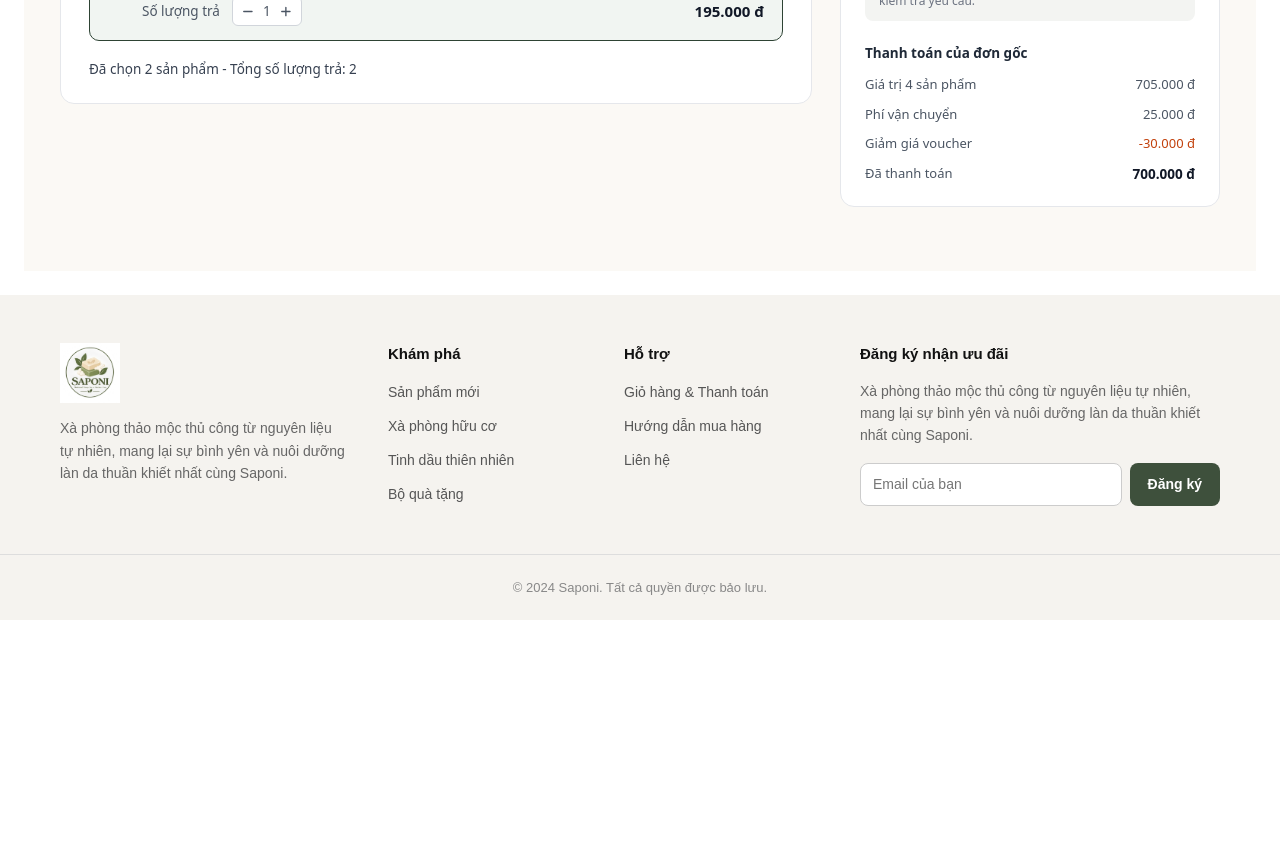
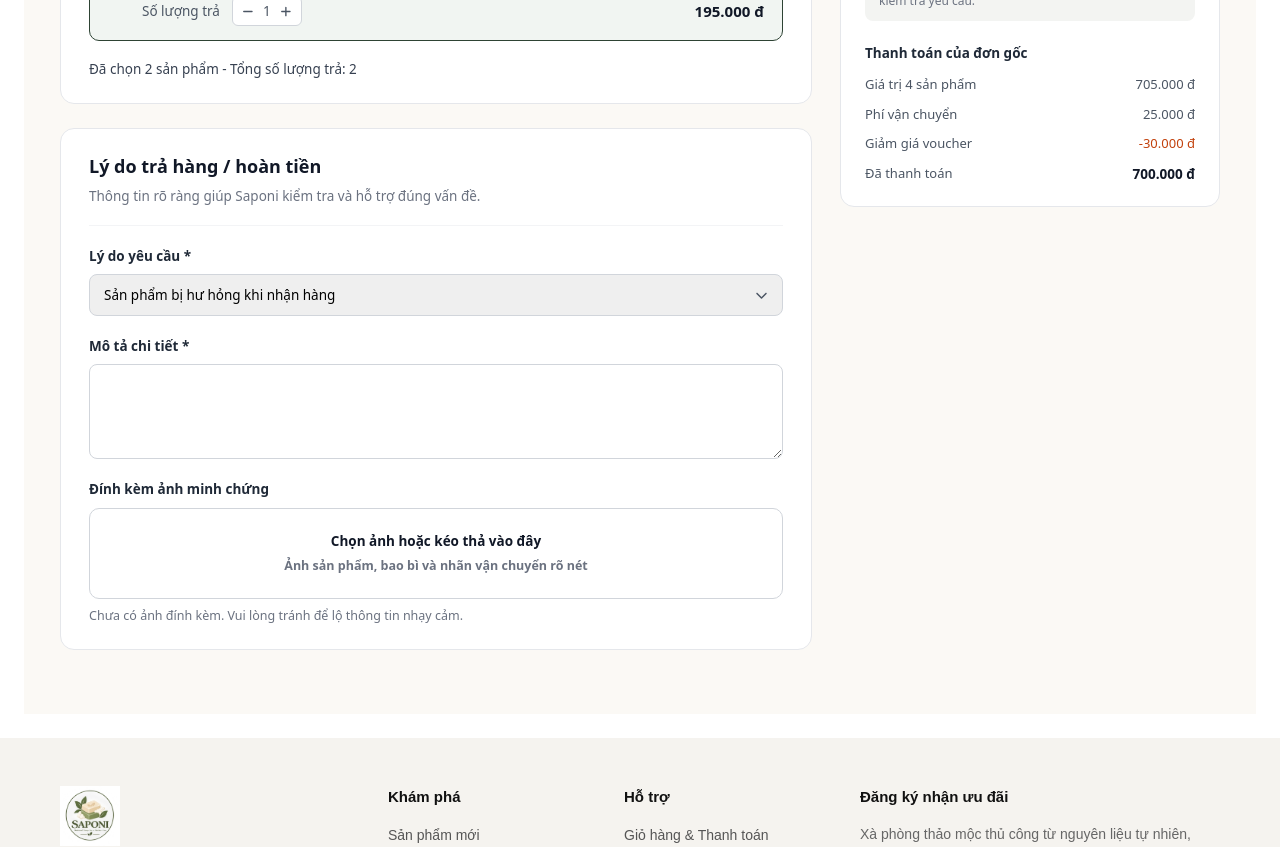
Before and after one commit to 23130087-AnhHan/FrontEnd_BanXaPhong, a React (Vite) app: page /tai-khoan/don-hang/return in a window 1280 px wide. Shown: the part 660-1507 px from the top of the page. Before the commit the page ends 1280 px from the top, so only its background shows below. Built offline with nearby package versions, Linux system fonts and the light colour scheme.

Commit message:
feat: thêm componet lý do trả hàng

```diff
--- a/package.json
+++ b/package.json
@@ -26,6 +26,7 @@
     "@types/react-dom": "^19.3.0",
     "@vitejs/plugin-react": "^6.1.2",
     "oxlint": "^1.88.0",
+    "sass-embedded": "^1.108.1",
     "typescript": "^7.0.2",
     "vite": "^8.3.4"
   }
--- a/src/pages/OrderReturn/OrderReturn.tsx
+++ b/src/pages/OrderReturn/OrderReturn.tsx
@@ -1,6 +1,7 @@
 import ReturnProducts from './components/ReturnProducts'
 import InforOrder from './components/InforOrder'
 import ExpectedMoney from './components/ExpectedMoney'
+import ReasonReturn from './components/ReasonReturn'
 import './OrderReturn.css'
 
 export default function OrderReturn() {
@@ -14,6 +15,7 @@ export default function OrderReturn() {
             <div className="order-return-layout">
                 <div className="order-return-main">
                     <ReturnProducts />
+                    <ReasonReturn />
                 </div>
 
                 <div className="order-return-sidebar">
--- /dev/null
+++ b/src/pages/OrderReturn/components/ReasonReturn.scss
@@ -0,0 +1,106 @@
+.reason-box {
+  background: #ffffff;
+  border: 1px solid #e5e7eb;
+  border-radius: 14px;
+  padding: 24px 28px;
+  width: 100%;
+  box-sizing: border-box;
+
+  h2 {
+    margin: 0 0 6px;
+    font-size: 18px;
+    font-weight: 700;
+    color: #111827;
+  }
+
+  .subtitle {
+    margin: 0 0 18px;
+    font-size: 13.5px;
+    color: #6b7280;
+  }
+
+  hr {
+    border: none;
+    border-top: 1px solid #f3f4f6;
+    margin: 0 0 20px;
+  }
+
+  .field {
+    display: flex;
+    flex-direction: column;
+    gap: 8px;
+    margin-bottom: 20px;
+
+    &:last-child {
+      margin-bottom: 0;
+    }
+
+    label {
+      font-size: 13.5px;
+      font-weight: 600;
+      color: #1f2937;
+    }
+
+    .hint {
+      margin: 0;
+      font-size: 12.5px;
+      color: #6b7280;
+    }
+
+    select,
+    textarea {
+      width: 100%;
+      border: 1px solid #d1d5db;
+      border-radius: 8px;
+      padding: 10px 14px;
+      font-size: 13.5px;
+      outline: none;
+    }
+
+    .select-wrap {
+      position: relative;
+
+      select {
+        appearance: none;
+        padding-right: 36px;
+        cursor: pointer;
+      }
+
+      .arrow {
+        position: absolute;
+        right: 14px;
+        top: 50%;
+        transform: translateY(-50%);
+        pointer-events: none;
+        color: #4b5563;
+        font-size: 12px;
+      }
+    }
+
+    textarea {
+      min-height: 95px;
+    }
+
+    .upload-box {
+      border: 1.5px solid #d1d5db;
+      border-radius: 10px;
+      padding: 22px 16px;
+      display: flex;
+      flex-direction: column;
+      align-items: center;
+      gap: 6px;
+      cursor: pointer;
+      text-align: center;
+
+      strong {
+        font-size: 13.5px;
+        color: #111827;
+      }
+
+      span {
+        font-size: 12.5px;
+        color: #6b7280;
+      }
+    }
+  }
+}
--- /dev/null
+++ b/src/pages/OrderReturn/components/ReasonReturn.tsx
@@ -0,0 +1,42 @@
+import { FontAwesomeIcon } from '@fortawesome/react-fontawesome'
+import { faChevronDown } from '@fortawesome/free-solid-svg-icons'
+import './ReasonReturn.scss'
+
+export default function ReasonReturn() {
+    return (
+        <div className="reason-box">
+            <h2>Lý do trả hàng / hoàn tiền</h2>
+            <p className="subtitle">Thông tin rõ ràng giúp Saponi kiểm tra và hỗ trợ đúng vấn đề.</p>
+            <hr />
+
+            <div className="field">
+                <label htmlFor="reason-select">Lý do yêu cầu *</label>
+                <div className="select-wrap">
+                    <select id="reason-select" defaultValue="damaged">
+                        <option value="damaged">Sản phẩm bị hư hỏng khi nhận hàng</option>
+                        <option value="wrong">Giao sai sản phẩm</option>
+                        <option value="expired">Sản phẩm hết hạn / có dấu hiệu bất thường</option>
+                        <option value="missing">Thiếu sản phẩm trong kiện hàng</option>
+                        <option value="other">Lý do khác</option>
+                    </select>
+                    <FontAwesomeIcon icon={faChevronDown} className="arrow" />
+                </div>
+            </div>
+
+            <div className="field">
+                <label htmlFor="reason-desc">Mô tả chi tiết *</label>
+                <textarea id="reason-desc" />
+            </div>
+
+            <div className="field">
+                <label>Đính kèm ảnh minh chứng</label>
+                <label className="upload-box" htmlFor="upload-img">
+                    <input id="upload-img" type="file" accept="image/*" multiple hidden />
+                    <strong>Chọn ảnh hoặc kéo thả vào đây</strong>
+                    <span>Ảnh sản phẩm, bao bì và nhãn vận chuyển rõ nét</span>
+                </label>
+                <p className="hint">Chưa có ảnh đính kèm. Vui lòng tránh để lộ thông tin nhạy cảm.</p>
+            </div>
+        </div>
+    )
+}
```
Also changed, not shown: 1 other file (tests, documents, lock files or other folders).
